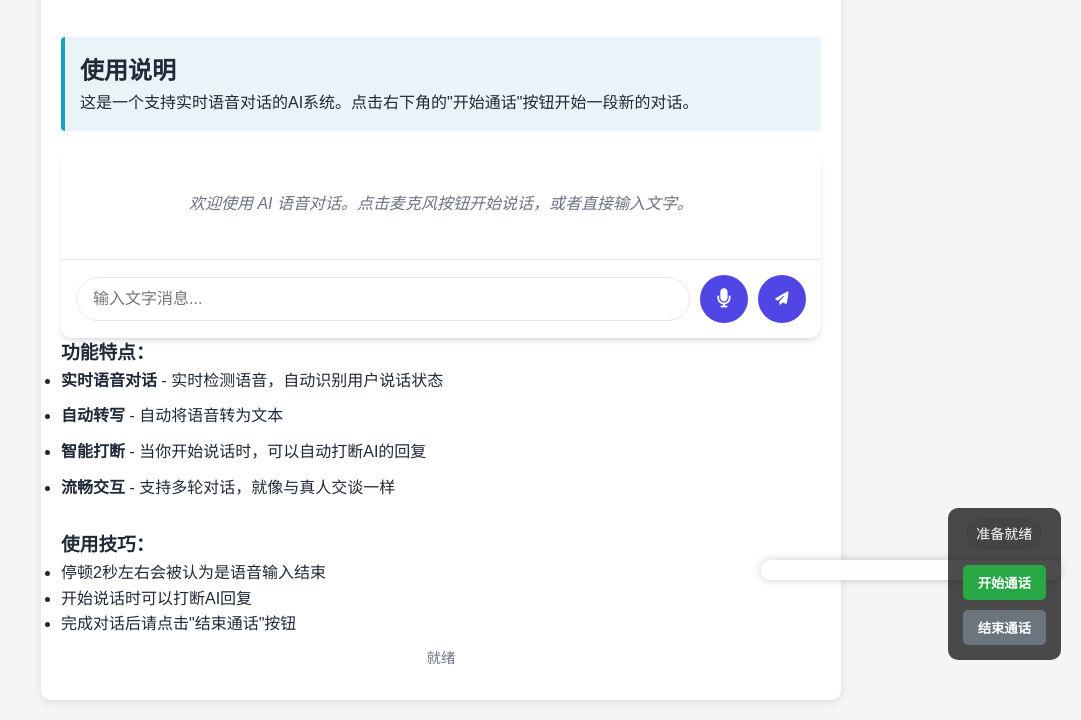
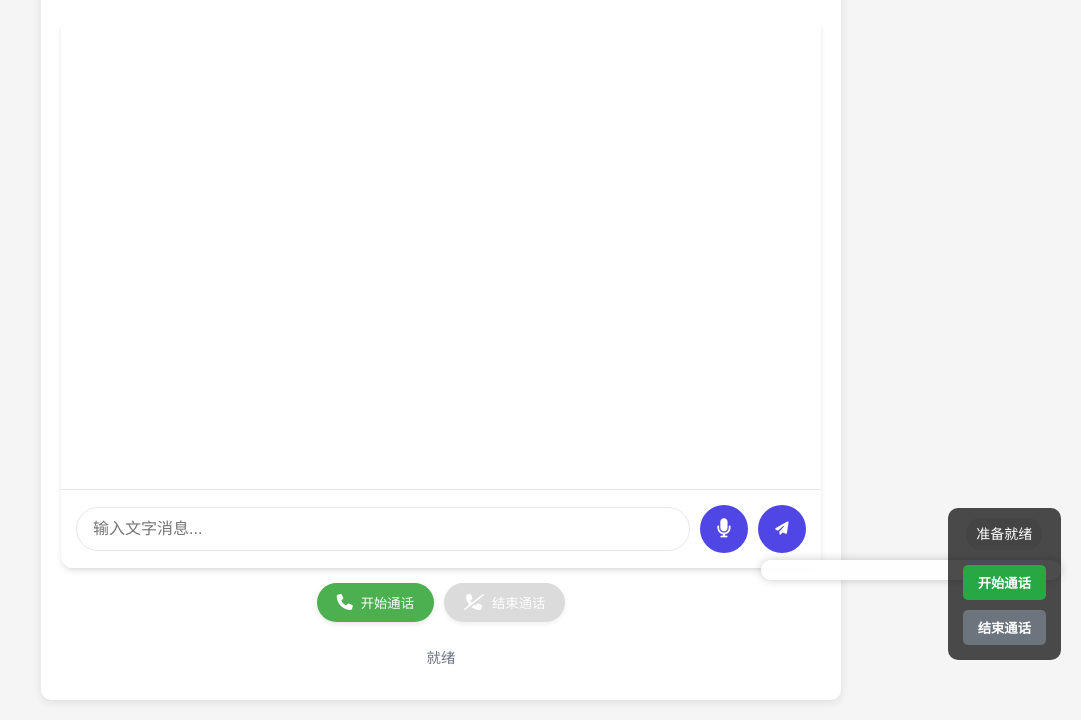
Before and after one commit to 09okjk/AI_Human, a plain HTML site: page static/index.html in a window 1280 px wide. Shown: the part 120-840 px from the top of the page, without its empty margins (199-1280 px from the left). Drawn offline with Linux system fonts and the light colour scheme.

Commit message:
feat: 添加通话控制功能，包括开始和结束通话按钮及样式

```diff
--- a/static/app.js
+++ b/static/app.js
@@ -181,3 +181,31 @@ document.addEventListener('DOMContentLoaded', () => {
  * <script src="./js/message-handler.js"></script>
  * <script src="./app.js"></script>
  */
+
+// 通话控制功能
+document.addEventListener('DOMContentLoaded', function() {
+    const startCallButton = document.getElementById('start-call');
+    const endCallButton = document.getElementById('end-call');
+    const statusMessage = document.getElementById('status-message');
+
+    // 如果已加载语音通话模块，则连接按钮与该功能
+    startCallButton.addEventListener('click', function() {
+        if (window.voiceChat) {
+            window.voiceChat.startCall();
+            startCallButton.disabled = true;
+            endCallButton.disabled = false;
+            statusMessage.textContent = '通话已开始，请说话';
+        } else {
+            statusMessage.textContent = '语音通话模块未加载';
+        }
+    });
+
+    endCallButton.addEventListener('click', function() {
+        if (window.voiceChat) {
+            window.voiceChat.endCall();
+            startCallButton.disabled = false;
+            endCallButton.disabled = true;
+            statusMessage.textContent = '通话已结束';
+        }
+    });
+});
--- a/static/index.html
+++ b/static/index.html
@@ -48,17 +48,17 @@
             <h1><i class="fas fa-robot"></i> AI 语音对话</h1>
         </header>
 
-        <div class="instructions">
+        <!-- <div class="instructions">
             <h2>使用说明</h2>
             <p>这是一个支持实时语音对话的AI系统。点击右下角的"开始通话"按钮开始一段新的对话。</p>
-        </div>
+        </div> -->
 
         <div class="chat-container">
             <div class="chat-messages" id="chat-messages">
                 <!-- Messages will be displayed here -->
-                <div class="welcome-message">
+                <!-- <div class="welcome-message">
                     <p>欢迎使用 AI 语音对话。点击麦克风按钮开始说话，或者直接输入文字。</p>
-                </div>
+                </div> -->
             </div>
 
             <div class="chat-input">
@@ -81,7 +81,17 @@
             </div>
         </div>
 
-        <div class="feature-list">
+        <!-- 添加通话控制按钮 -->
+        <div class="call-controls">
+            <button id="start-call" class="call-button start-call" title="开始语音通话">
+                <i class="fas fa-phone"></i> 开始通话
+            </button>
+            <button id="end-call" class="call-button end-call" title="结束语音通话" disabled>
+                <i class="fas fa-phone-slash"></i> 结束通话
+            </button>
+        </div>
+
+        <!-- <div class="feature-list">
             <h3>功能特点：</h3>
             <ul>
                 <li><strong>实时语音对话</strong> - 实时检测语音，自动识别用户说话状态</li>
@@ -98,7 +108,7 @@
                 <li>开始说话时可以打断AI回复</li>
                 <li>完成对话后请点击"结束通话"按钮</li>
             </ul>
-        </div>
+        </div> -->
 
         <div class="status-bar">
             <div id="status-message">就绪</div>
--- a/static/styles.css
+++ b/static/styles.css
@@ -251,3 +251,52 @@ header h1 i {
         max-width: 85%;
     }
 }
+
+/* 通话控制按钮样式 */
+.call-controls {
+    display: flex;
+    justify-content: center;
+    margin: 15px 0;
+    gap: 10px;
+}
+
+.call-button {
+    padding: 10px 20px;
+    border: none;
+    border-radius: 20px;
+    font-weight: 500;
+    cursor: pointer;
+    display: flex;
+    align-items: center;
+    gap: 8px;
+    transition: all 0.3s ease;
+    box-shadow: 0 2px 5px rgba(0,0,0,0.1);
+}
+
+.call-button i {
+    font-size: 16px;
+}
+
+.start-call {
+    background-color: #4caf50;
+    color: white;
+}
+
+.start-call:hover {
+    background-color: #3d8b40;
+}
+
+.end-call {
+    background-color: #f44336;
+    color: white;
+}
+
+.end-call:hover {
+    background-color: #d32f2f;
+}
+
+.call-button:disabled {
+    background-color: #cccccc;
+    cursor: not-allowed;
+    opacity: 0.7;
+}
```
